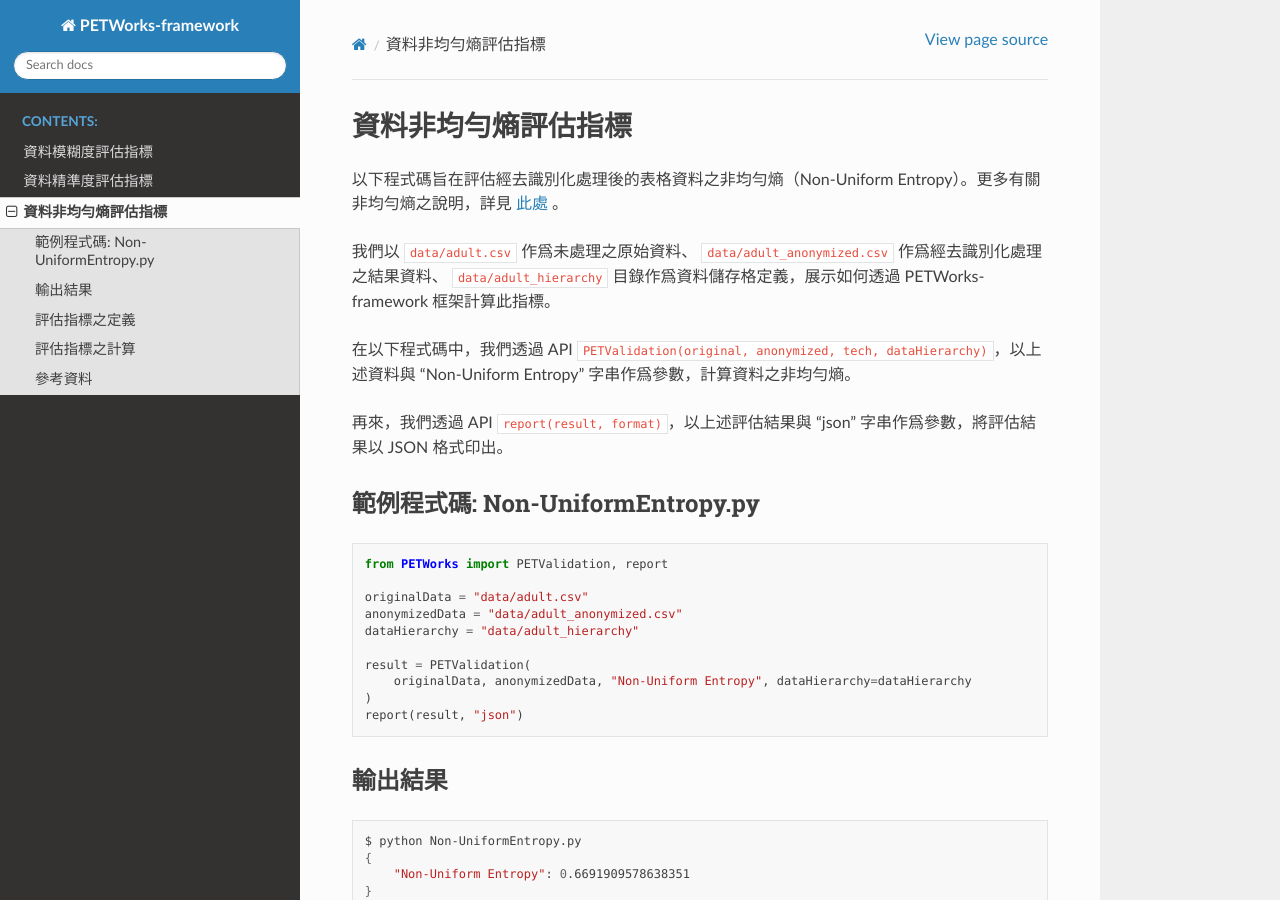
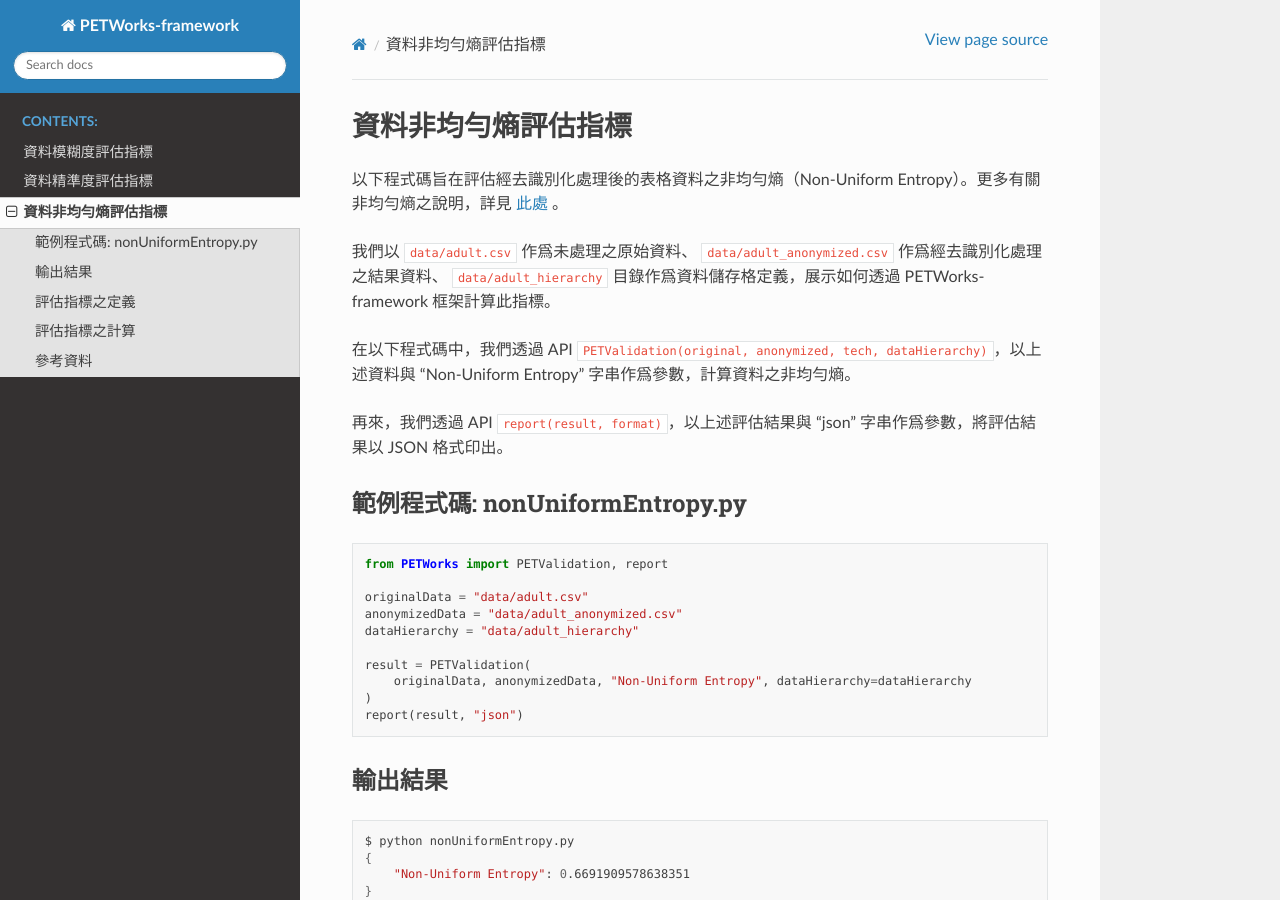
Before and after one commit to quark-engine/PETWorks-DOC, a Sphinx documentation site: the page built from docs/source/nonuniform-entropy.rst, in a window 1280 px wide and 900 px high. Built offline with Sphinx 7.4.7 and the Read the Docs theme 2.0.0, drawn with Linux system fonts in a browser that asks for light colours.

Commit message:
adjust spelling

```diff
--- a/docs/source/nonuniform-entropy.rst
+++ b/docs/source/nonuniform-entropy.rst
@@ -10,7 +10,7 @@
 
 再來，我們透過 API ``report(result, format)``，以上述評估結果與 “json” 字串作爲參數，將評估結果以 JSON 格式印出。
 
-範例程式碼: Non-UniformEntropy.py
+範例程式碼: nonUniformEntropy.py
 ----------------------------------
 
 .. code-block:: python
@@ -31,7 +31,7 @@
 
 .. code-block:: bash
 
-    $ python Non-UniformEntropy.py
+    $ python nonUniformEntropy.py
     {
         "Non-Uniform Entropy": 0.6691909578638351
     }
```
